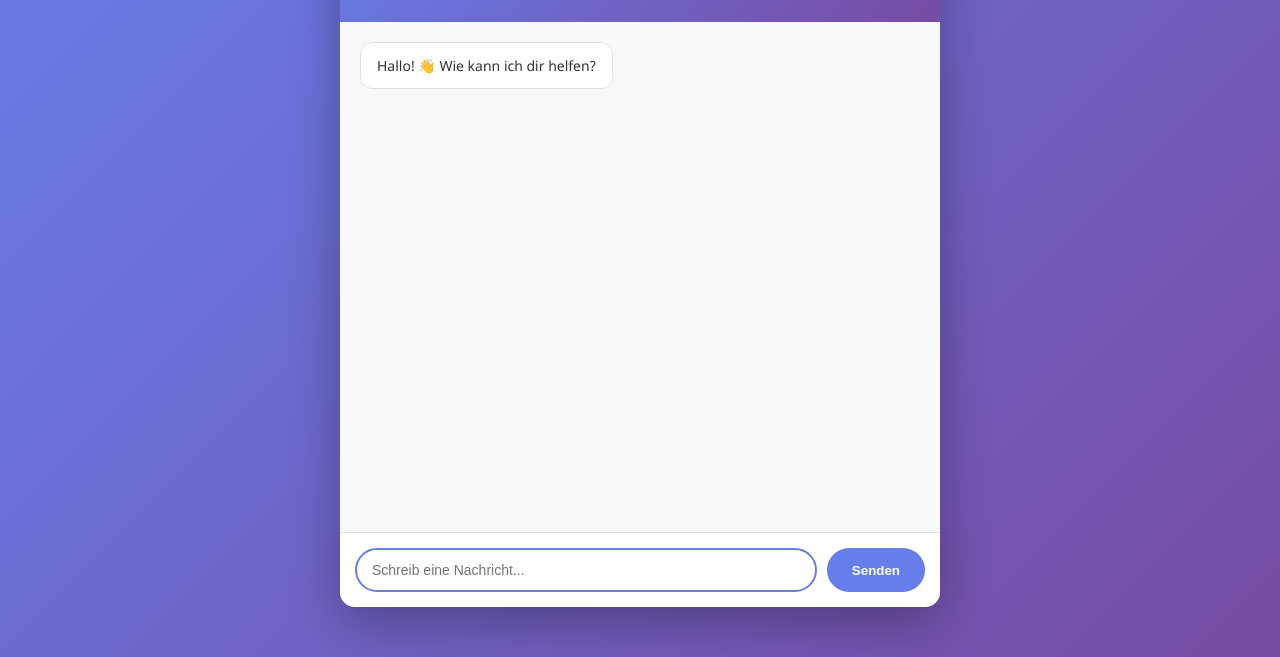
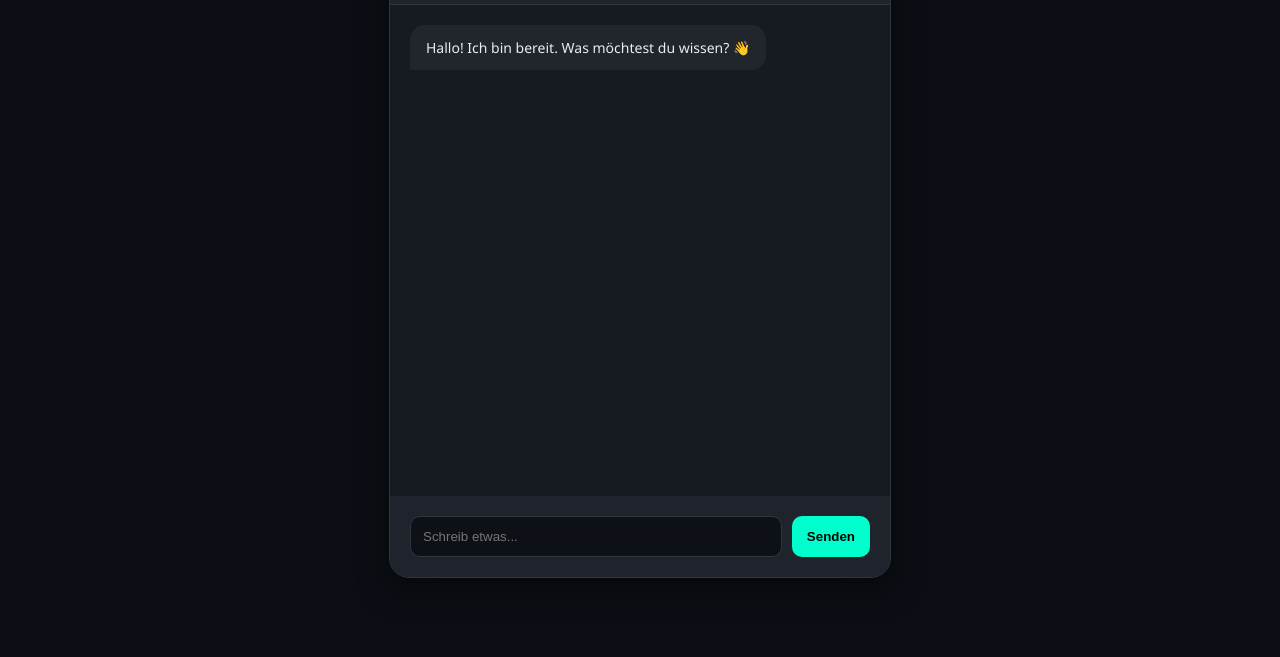
Before and after one commit to alessiozocker69420-tech/Ai, a plain HTML site: page index.html in a window 1280 px wide. Shown: the part 143-800 px from the top of the page. Drawn offline with Linux system fonts and the light colour scheme.

Commit message:
polkiuztr

```diff
--- a/index.html
+++ b/index.html
@@ -3,250 +3,175 @@
 <head>
     <meta charset="UTF-8">
     <meta name="viewport" content="width=device-width, initial-scale=1.0">
-  <title>KI Chatbot</title>
+    <title>🤖 Mein KI Assistent</title>
     <style>
-    * {
-      margin: 0;
-      padding: 0;
-      box-sizing: border-box;
+        /* DESIGN */
+        :root {
+            --bg: #0b0e14;
+            --container-bg: #161b22;
+            --text: #e6edf3;
+            --accent: #00ffcc;
+            --bot-msg: #21262d;
+            --user-msg: #00ffcc;
         }
 
         body {
-      font-family: 'Segoe UI', Tahoma, Geneva, Verdana, sans-serif;
-      background: linear-gradient(135deg, #667eea 0%, #764ba2 100%);
+            background-color: var(--bg);
+            color: var(--text);
+            font-family: 'Segoe UI', sans-serif;
             display: flex;
             justify-content: center;
             align-items: center;
-      min-height: 100vh;
-      padding: 10px;
+            height: 100vh;
+            margin: 0;
         }
 
-    .chat-container {
+        .chat-box {
             width: 100%;
-      max-width: 600px;
-      background: white;
-      border-radius: 15px;
-      box-shadow: 0 15px 50px rgba(0, 0, 0, 0.3);
+            max-width: 500px;
+            height: 80vh;
+            background: var(--container-bg);
+            border-radius: 20px;
             display: flex;
             flex-direction: column;
-      height: 700px;
             overflow: hidden;
+            box-shadow: 0 10px 30px rgba(0,0,0,0.5);
+            border: 1px solid #30363d;
         }
 
         .chat-header {
-      background: linear-gradient(135deg, #667eea 0%, #764ba2 100%);
-      color: white;
-      padding: 25px;
-      border-radius: 15px 15px 0 0;
+            padding: 20px;
+            background: #1f242c;
             text-align: center;
+            border-bottom: 1px solid #30363d;
         }
 
-    .chat-header h1 {
-      font-size: 28px;
-      margin-bottom: 5px;
+        .chat-header h1 { margin: 0; font-size: 1.2rem; color: var(--accent); }
+
+        #chatMessages {
+            flex: 1;
+            padding: 20px;
+            overflow-y: auto;
+            display: flex;
+            flex-direction: column;
+            gap: 15px;
         }
 
-    .chat-messages {
-      flex: 1;
-      overflow-y: auto;
+        .msg {
+            max-width: 85%;
+            padding: 12px 16px;
+            border-radius: 15px;
+            font-size: 14px;
+            line-height: 1.5;
+            word-wrap: break-word;
+        }
+
+        .bot { background: var(--bot-msg); align-self: flex-start; border-bottom-left-radius: 2px; }
+        .user { background: var(--user-msg); color: #0b0e14; align-self: flex-end; border-bottom-right-radius: 2px; font-weight: 500; }
+
+        .input-area {
             padding: 20px;
             display: flex;
-      flex-direction: column;
-      gap: 12px;
-      background: #f8f9fa;
-    }
-
-    .message-wrapper {
-      display: flex;
-      animation: fadeIn 0.3s ease-in;
-    }
-
-    @keyframes fadeIn {
-      from {
-        opacity: 0;
-        transform: translateY(10px);
-      }
-      to {
-        opacity: 1;
-        transform: translateY(0);
-      }
-    }
-
-    .message {
-      padding: 12px 16px;
-      border-radius: 12px;
-      max-width: 70%;
-      word-wrap: break-word;
-      font-size: 14px;
-      line-height: 1.5;
-    }
-
-    .user-message-wrapper {
-      justify-content: flex-end;
-    }
-
-    .user-message {
-      background: #667eea;
-      color: white;
-    }
-
-    .bot-message-wrapper {
-      justify-content: flex-start;
-    }
-
-    .bot-message {
-      background: white;
-      color: #333;
-      border: 1px solid #e0e0e0;
-    }
-
-    .chat-input-area {
-      display: flex;
             gap: 10px;
-      padding: 15px;
-      border-top: 1px solid #e0e0e0;
-      background: white;
+            background: #1f242c;
         }
 
         input {
             flex: 1;
-      padding: 12px 15px;
-      border: 2px solid #e0e0e0;
-      border-radius: 25px;
-      font-size: 14px;
-      transition: border-color 0.3s;
-    }
-
-    input:focus {
+            background: #0d1117;
+            border: 1px solid #30363d;
+            color: white;
+            padding: 12px;
+            border-radius: 10px;
             outline: none;
-      border-color: #667eea;
         }
 
         button {
-      padding: 12px 25px;
-      background: #667eea;
-      color: white;
+            background: var(--accent);
             border: none;
-      border-radius: 25px;
+            padding: 10px 15px;
+            border-radius: 10px;
             cursor: pointer;
             font-weight: bold;
-      transition: background 0.2s;
+            transition: 0.2s;
         }
 
-    button:hover {
-      background: #764ba2;
-    }
+        button:hover { transform: scale(1.05); opacity: 0.9; }
 
-    button:disabled {
-      opacity: 0.5;
-      cursor: not-allowed;
-    }
-
-    .loading {
-      font-style: italic;
-      color: #999;
-    }
+        /* Animation für "KI schreibt..." */
+        .typing { font-style: italic; opacity: 0.6; font-size: 12px; }
     </style>
 </head>
 <body>
-  <div class="chat-container">
+
+<div class="chat-box">
     <div class="chat-header">
-      <h1>🤖 KI Chatbot</h1>
-      <p>Powered by OpenAI</p>
+        <h1>🤖 KI Assistent</h1>
     </div>
-    <div class="chat-messages" id="chatMessages">
-      <div class="message-wrapper bot-message-wrapper">
-        <div class="message bot-message">
-          Hallo! 👋 Wie kann ich dir helfen?
+
+    <div id="chatMessages">
+        <div class="msg bot">Hallo! Ich bin bereit. Was möchtest du wissen? 👋</div>
     </div>
-      </div>
-    </div>
-    <div class="chat-input-area">
-      <input
-        type="text"
-        id="userInput"
-        placeholder="Schreib eine Nachricht..."
-        onkeypress="handleKeyPress(event)"
-        autocomplete="off"
-      >
-      <button id="sendBtn" onclick="sendMessage()">Senden</button>
+
+    <div id="typingIndicator" style="padding: 0 20px; display: none;" class="typing">KI schreibt gerade...</div>
+
+    <div class="input-area">
+        <input type="text" id="userInput" placeholder="Schreib etwas..." onkeypress="if(event.key==='Enter') sendMessage()">
+        <button onclick="sendMessage()">Senden</button>
     </div>
 </div>
 
 <script>
-    const chatMessages = document.getElementById('chatMessages');
-    const userInput = document.getElementById('userInput');
-    const sendBtn = document.getElementById('sendBtn');
+    // WICHTIG: Setze hier deinen Key ein, um es LOKAL zu testen.
+    // Wenn du es auf GitHub hochlädst, nutze einen Platzhalter!
+    const API_KEY = "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";
 
     async function sendMessage() {
-      const message = userInput.value.trim();
+        const input = document.getElementById('userInput');
+        const container = document.getElementById('chatMessages');
+        const loader = document.getElementById('typingIndicator');
+        const text = input.value.trim();
 
-      if (!message) return;
+        if (!text) return;
 
-      userInput.disabled = true;
-      sendBtn.disabled = true;
+        // User Nachricht
+        container.innerHTML += `<div class="msg user">${text}</div>`;
+        input.value = '';
+        container.scrollTop = container.scrollHeight;
 
-      // User-Nachricht anzeigen
-      displayMessage(message, 'user');
-      userInput.value = '';
-
-      // Loading-Nachricht
-      displayMessage('Antworte...', 'bot loading');
+        // Zeige "KI schreibt..."
+        loader.style.display = 'block';
 
         try {
-        const response = await fetch('/api/chat', {
-          method: 'POST',
-          headers: { 'Content-Type': 'application/json' },
-          body: JSON.stringify({ message })
+            const response = await fetch("https://openai.com", {
+                method: "POST",
+                headers: {
+                    "Content-Type": "application/json",
+                    "Authorization": `Bearer ${API_KEY}`
+                },
+                body: JSON.stringify({
+                    model: "gpt-3.5-turbo",
+                    messages: [{ role: "user", content: text }]
+                })
             });
 
-        if (!response.ok) {
-          throw new Error(`HTTP ${response.status}`);
+            const data = await response.json();
+            loader.style.display = 'none';
+
+            if (data.choices && data.choices[0]) {
+                const reply = data.choices[0].message.content;
+                container.innerHTML += `<div class="msg bot">${reply}</div>`;
+            } else {
+                throw new Error();
+            }
+        } catch (error) {
+            loader.style.display = 'none';
+            container.innerHTML += `<div class="msg bot" style="color: #ff6b6b;">Hoppla! Da gab es ein Problem mit dem Key oder der Verbindung.</div>`;
         }
 
-        const data = await response.json();
+        container.scrollTop = container.scrollHeight;
+    }
+</script>
 
-        // Loading entfernen
-        removeLastMessage();
-
-        // Bot-Antwort anzeigen
-        displayMessage(data.reply, 'bot');
-      } catch (error) {
-        removeLastMessage();
-        displayMessage('❌ Fehler! Überprüfe deinen API-Key.', 'bot');
-        console.error('Fehler:', error);
-      } finally {
-        userInput.disabled = false;
-        sendBtn.disabled = false;
-        userInput.focus();
-      }
-    }
-
-    function displayMessage(text, sender) {
-      const messageWrapper = document.createElement('div');
-      messageWrapper.className = `message-wrapper ${sender}-message-wrapper`;
-
-      const messageDiv = document.createElement('div');
-      messageDiv.className = `message ${sender}-message`;
-      messageDiv.textContent = text;
-
-      messageWrapper.appendChild(messageDiv);
-      chatMessages.appendChild(messageWrapper);
-      chatMessages.scrollTop = chatMessages.scrollHeight;
-    }
-
-    function removeLastMessage() {
-      chatMessages.lastChild.remove();
-    }
-
-    function handleKeyPress(event) {
-      if (event.key === 'Enter') {
-        event.preventDefault();
-        sendMessage();
-      }
-    }
-
-    userInput.focus();
-  </script>
 </body>
 </html>
```
Lines whose indentation alone changed are shown as unchanged.
